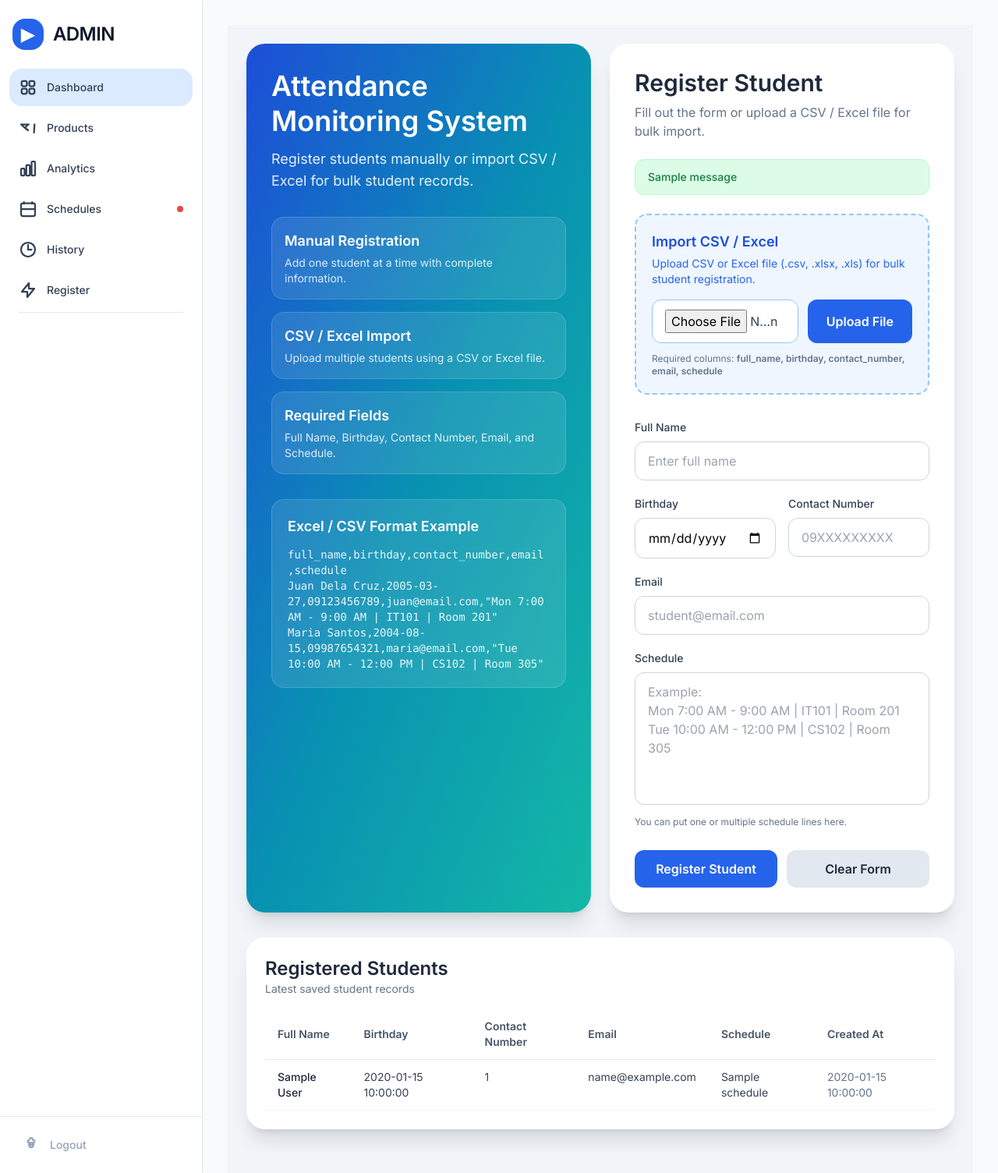
After one commit to Chiriizawa/RFIDMAN, a Flask app: page /admin/Register in a window 1280 px wide. The commit adds this page. Shown: the whole page at 78% size. Run offline with Flask 3, Linux system fonts and the light colour scheme; one stand-in notice (Sample message) is shown; a database or web service that is not in the repository returns one stand-in record (values such as "Sample title"); some libraries are stand-ins or nearby versions.

Commit message:
error register, insert database, create table for database in reegister,backread gpt

```diff
--- a/RFID/admin/template/base.html
+++ b/RFID/admin/template/base.html
@@ -148,7 +148,7 @@
                     <span class="sidebar-text">History</span>
                 </a>
 
-                <a href="#" class="nav-item flex items-center gap-3 px-3 py-3 rounded-2xl text-sm font-medium text-slate-700 hover:text-slate-900">
+                <a href="{{url_for('admin_bp.register')}}" class="nav-item flex items-center gap-3 px-3 py-3 rounded-2xl text-sm font-medium text-slate-700 hover:text-slate-900">
                     <svg xmlns="http://www.w3.org/2000/svg" class="w-6 h-6 min-w-[24px]" fill="none" viewBox="0 0 24 24" stroke="currentColor" stroke-width="2.25">
                         <path stroke-linecap="round" stroke-linejoin="round" d="M13 10V3L4 14h7v7l9-11h-7z" />
                     </svg>
--- /dev/null
+++ b/RFID/admin/template/register.html
@@ -0,0 +1,237 @@
+{% extends "base.html" %}
+
+{% block title %}Register Student{% endblock %}
+
+{% block content %}
+<div class="min-h-screen bg-slate-100 p-6">
+  <div class="max-w-7xl mx-auto">
+    <div class="grid grid-cols-1 lg:grid-cols-2 gap-6">
+
+      <div class="bg-gradient-to-br from-blue-700 via-cyan-600 to-teal-500 rounded-3xl p-8 text-white shadow-xl">
+        <div class="mb-8">
+          <h1 class="text-4xl font-extrabold leading-tight">
+            Attendance Monitoring System
+          </h1>
+          <p class="mt-3 text-white/90 text-lg">
+            Register students manually or import CSV / Excel for bulk student records.
+          </p>
+        </div>
+
+        <div class="space-y-4">
+          <div class="bg-white/10 rounded-2xl p-4 border border-white/15">
+            <h2 class="font-semibold text-lg mb-1">Manual Registration</h2>
+            <p class="text-sm text-white/85">
+              Add one student at a time with complete information.
+            </p>
+          </div>
+
+          <div class="bg-white/10 rounded-2xl p-4 border border-white/15">
+            <h2 class="font-semibold text-lg mb-1">CSV / Excel Import</h2>
+            <p class="text-sm text-white/85">
+              Upload multiple students using a CSV or Excel file.
+            </p>
+          </div>
+
+          <div class="bg-white/10 rounded-2xl p-4 border border-white/15">
+            <h2 class="font-semibold text-lg mb-1">Required Fields</h2>
+            <p class="text-sm text-white/85">
+              Full Name, Birthday, Contact Number, Email, and Schedule.
+            </p>
+          </div>
+        </div>
+
+        <div class="mt-8 bg-white/10 rounded-2xl p-5 border border-white/15">
+          <h3 class="font-semibold text-lg mb-3">Excel / CSV Format Example</h3>
+          <div class="text-sm text-white/90 overflow-x-auto">
+<pre class="whitespace-pre-wrap break-words">full_name,birthday,contact_number,email,schedule
+Juan Dela Cruz,2005-03-27,09123456789,juan@email.com,"Mon 7:00 AM - 9:00 AM | IT101 | Room 201"
+Maria Santos,2004-08-15,09987654321,maria@email.com,"Tue 10:00 AM - 12:00 PM | CS102 | Room 305"</pre>
+          </div>
+        </div>
+      </div>
+
+      <div class="bg-white rounded-3xl shadow-xl p-8">
+
+        <div class="mb-6">
+          <h2 class="text-3xl font-bold text-slate-800">Register Student</h2>
+          <p class="text-slate-500 mt-2">
+            Fill out the form or upload a CSV / Excel file for bulk import.
+          </p>
+        </div>
+
+        {% with messages = get_flashed_messages(with_categories=true) %}
+          {% if messages %}
+            <div class="mb-6 space-y-3">
+              {% for category, message in messages %}
+                <div class="px-4 py-3 rounded-xl text-sm font-medium
+                  {% if category == 'success' %}
+                    bg-green-100 text-green-700 border border-green-200
+                  {% elif category == 'error' %}
+                    bg-red-100 text-red-700 border border-red-200
+                  {% else %}
+                    bg-blue-100 text-blue-700 border border-blue-200
+                  {% endif %}
+                ">
+                  {{ message }}
+                </div>
+              {% endfor %}
+            </div>
+          {% endif %}
+        {% endwith %}
+
+        <div class="mb-8 border-2 border-dashed border-blue-300 bg-blue-50 rounded-2xl p-5">
+          <div>
+            <h3 class="text-lg font-semibold text-blue-700">Import CSV / Excel</h3>
+            <p class="text-sm text-blue-600 mt-1">
+              Upload CSV or Excel file (.csv, .xlsx, .xls) for bulk student registration.
+            </p>
+          </div>
+
+          <form action="{{ url_for('admin_bp.import_csv') }}" method="POST" enctype="multipart/form-data" class="mt-4 flex flex-col sm:flex-row gap-3">
+            <input
+              type="file"
+              name="csv_file"
+              accept=".csv,.xlsx,.xls"
+              required
+              class="flex-1 w-full border border-blue-300 bg-white rounded-xl px-4 py-3 text-slate-700"
+            >
+            <button
+              type="submit"
+              class="bg-blue-600 hover:bg-blue-700 text-white font-semibold px-6 py-3 rounded-xl transition"
+            >
+              Upload File
+            </button>
+          </form>
+
+          <p class="text-xs text-slate-500 mt-3">
+            Required columns:
+            <span class="font-semibold">full_name, birthday, contact_number, email, schedule</span>
+          </p>
+        </div>
+
+        <form action="{{ url_for('admin_bp.register') }}" method="POST" class="space-y-5">
+          <div>
+            <label class="block text-sm font-medium text-slate-700 mb-2">Full Name</label>
+            <input
+              type="text"
+              name="full_name"
+              placeholder="Enter full name"
+              class="w-full rounded-xl border border-slate-300 px-4 py-3 outline-none focus:ring-2 focus:ring-blue-500 focus:border-blue-500"
+              required
+            >
+          </div>
+
+          <div class="grid grid-cols-1 md:grid-cols-2 gap-4">
+            <div>
+              <label class="block text-sm font-medium text-slate-700 mb-2">Birthday</label>
+              <input
+                type="date"
+                name="birthday"
+                class="w-full rounded-xl border border-slate-300 px-4 py-3 outline-none focus:ring-2 focus:ring-blue-500 focus:border-blue-500"
+                required
+              >
+            </div>
+
+            <div>
+              <label class="block text-sm font-medium text-slate-700 mb-2">Contact Number</label>
+              <input
+                type="text"
+                name="contact_number"
+                placeholder="09XXXXXXXXX"
+                class="w-full rounded-xl border border-slate-300 px-4 py-3 outline-none focus:ring-2 focus:ring-blue-500 focus:border-blue-500"
+                required
+              >
+            </div>
+          </div>
+
+          <div>
+            <label class="block text-sm font-medium text-slate-700 mb-2">Email</label>
+            <input
+              type="email"
+              name="email"
+              placeholder="student@email.com"
+              class="w-full rounded-xl border border-slate-300 px-4 py-3 outline-none focus:ring-2 focus:ring-blue-500 focus:border-blue-500"
+              required
+            >
+          </div>
+
+          <div>
+            <label class="block text-sm font-medium text-slate-700 mb-2">Schedule</label>
+            <textarea
+              name="schedule"
+              rows="6"
+              placeholder="Example:
+Mon 7:00 AM - 9:00 AM | IT101 | Room 201
+Tue 10:00 AM - 12:00 PM | CS102 | Room 305"
+              class="w-full rounded-xl border border-slate-300 px-4 py-3 outline-none focus:ring-2 focus:ring-blue-500 focus:border-blue-500 resize-none"
+              required
+            ></textarea>
+            <p class="text-xs text-slate-500 mt-2">
+              You can put one or multiple schedule lines here.
+            </p>
+          </div>
+
+          <div class="flex flex-col sm:flex-row gap-3 pt-2">
+            <button
+              type="submit"
+              class="flex-1 bg-blue-600 hover:bg-blue-700 text-white font-semibold py-3 rounded-xl transition"
+            >
+              Register Student
+            </button>
+
+            <button
+              type="reset"
+              class="flex-1 bg-slate-200 hover:bg-slate-300 text-slate-800 font-semibold py-3 rounded-xl transition"
+            >
+              Clear Form
+            </button>
+          </div>
+        </form>
+      </div>
+    </div>
+
+    <div class="mt-8 bg-white rounded-3xl shadow-xl p-6">
+      <div class="mb-4">
+        <h3 class="text-2xl font-bold text-slate-800">Registered Students</h3>
+        <p class="text-slate-500 text-sm">Latest saved student records</p>
+      </div>
+
+      <div class="overflow-x-auto">
+        <table class="min-w-full text-sm text-left">
+          <thead>
+            <tr class="border-b border-slate-200 text-slate-600">
+              <th class="px-4 py-3 font-semibold">Full Name</th>
+              <th class="px-4 py-3 font-semibold">Birthday</th>
+              <th class="px-4 py-3 font-semibold">Contact Number</th>
+              <th class="px-4 py-3 font-semibold">Email</th>
+              <th class="px-4 py-3 font-semibold">Schedule</th>
+              <th class="px-4 py-3 font-semibold">Created At</th>
+            </tr>
+          </thead>
+          <tbody>
+            {% if students %}
+              {% for student in students %}
+              <tr class="border-b border-slate-100 align-top hover:bg-slate-50">
+                <td class="px-4 py-3 font-medium text-slate-800">{{ student[1] }}</td>
+                <td class="px-4 py-3 text-slate-700">{{ student[2] }}</td>
+                <td class="px-4 py-3 text-slate-700">{{ student[3] }}</td>
+                <td class="px-4 py-3 text-slate-700">{{ student[4] }}</td>
+                <td class="px-4 py-3 text-slate-700 whitespace-pre-line">{{ student[5] }}</td>
+                <td class="px-4 py-3 text-slate-500">{{ student[6] }}</td>
+              </tr>
+              {% endfor %}
+            {% else %}
+              <tr>
+                <td colspan="6" class="px-4 py-8 text-center text-slate-500">
+                  No students registered yet.
+                </td>
+              </tr>
+            {% endif %}
+          </tbody>
+        </table>
+      </div>
+    </div>
+
+  </div>
+</div>
+{% endblock %}
--- a/requirements.txt
+++ b/requirements.txt
@@ -1,3 +1,5 @@
 flask
 psycopg2
 pyserial
+pandas
+openpyxl
```
Also changed, not shown: RFID/admin/admin.py (+136 -1 lines).
